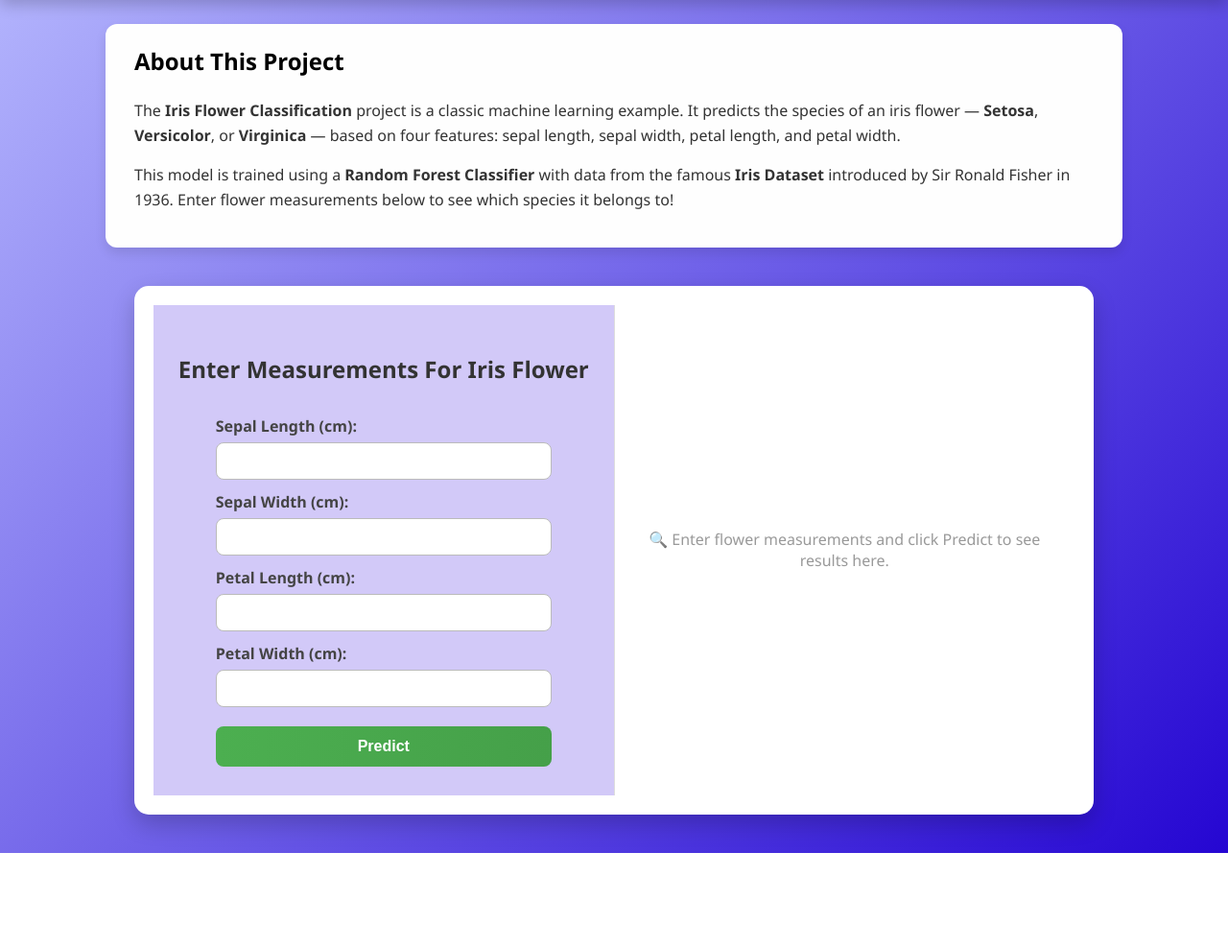
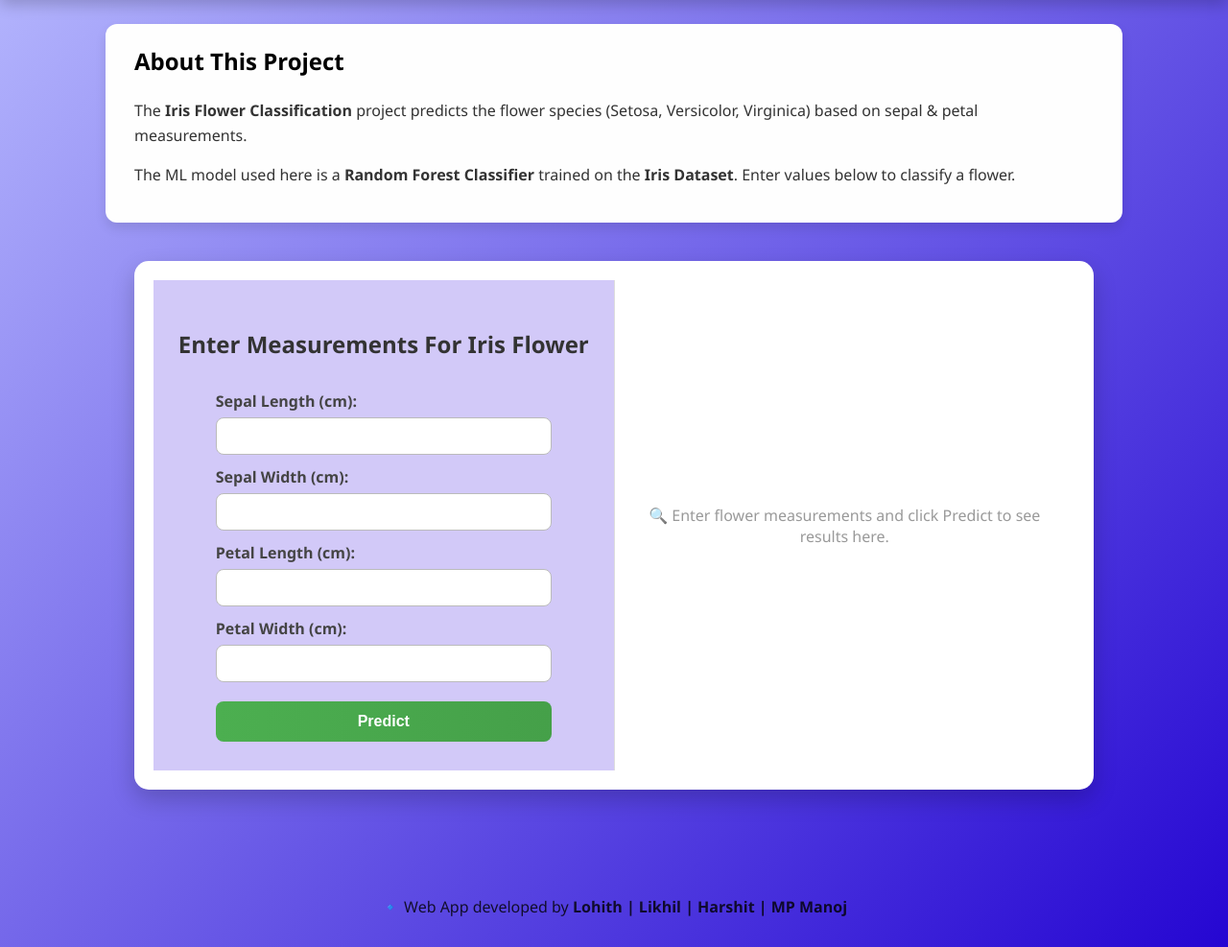
Before and after one commit to lohithRP/iris-flower-classification, a Flask app: page / in a window 1280 px wide. Shown: the part 84-1071 px from the top of the page at 96% size. Before the commit the page ends 973 px from the top, so only its background shows below. Run offline with Flask 3, Linux system fonts and the light colour scheme; parts of the project's set-up code (start-up, migrations or seed data) failed here and were passed over.

Commit message:
Updated HTML and CSS

```diff
--- a/app.py
+++ b/app.py
@@ -1,23 +1,26 @@
 # ==========================================================
 # Title: Flask Web App for Iris Flower Classification (Enhanced UI)
-# Author: Lohith's Learning Series
 # ==========================================================
 
-from flask import Flask, render_template, request
-import pickle
-import numpy as np
+from flask import Flask, render_template, request   # Web framework + HTML rendering + form input
+import pickle                                      # To load saved ML model
+import numpy as np                                  # For numerical array handling
 
-app = Flask(__name__)
+app = Flask(__name__)  # Initialize the Flask application
 
 # ----------------------------------------------------------
-# 1. Load the Pre-trained Model
+# 1. Load the Pre-trained Machine Learning Model (.pkl file)
 # ----------------------------------------------------------
+# The model was already trained earlier and saved as 'iris_model.pkl'.
+# During runtime, we simply load it instead of training again.
 with open("iris_model.pkl", "rb") as f:
     model = pickle.load(f)
 
 # ----------------------------------------------------------
-# 2. Define Info for Each Iris Species
+# 2. Static Information for Each Iris Species (Image + Description)
 # ----------------------------------------------------------
+# When prediction gives Setosa / Versicolor / Virginica, we display
+# the corresponding image and description on the webpage.
 iris_info = {
     "Setosa": {
         "image": "images/setosa.jpg",
@@ -25,38 +28,45 @@ iris_info = {
     },
     "Versicolor": {
         "image": "images/versicolor.jpg",
-        "desc": "Iris Versicolor has rich violet-blue petals and usually grows in wetlands. It's also called the Blue Flag Iris."
+        "desc": "Iris Versicolor has violet-blue petals and grows in wetlands. Also called the Blue Flag Iris."
     },
     "Virginica": {
         "image": "images/virginica.jpg",
-        "desc": "Iris Virginica, known as the Southern Blue Flag, is larger and darker with elegant purple-blue petals."
+        "desc": "Iris Virginica (Southern Blue Flag) is bigger and darker with bold purple-blue petals."
     }
 }
 
 # ----------------------------------------------------------
-# 3. Routes
+# 3. Routes (Pages of the Web App)
 # ----------------------------------------------------------
-@app.route("/")
+
+@app.route("/")   # Home page
 def home():
-    return render_template("index.html")
+    return render_template("index.html")  # Just load the main HTML page initially
 
-@app.route("/predict", methods=["POST"])
+
+@app.route("/predict", methods=["POST"])  # Page triggered when user clicks "Predict"
 def predict():
     try:
-        # Get input from form
+        # ---- Extract input values from the form (converted to float) ----
         sepal_length = float(request.form["sepal_length"])
-        sepal_width = float(request.form["sepal_width"])
+        sepal_width  = float(request.form["sepal_width"])
         petal_length = float(request.form["petal_length"])
-        petal_width = float(request.form["petal_width"])
+        petal_width  = float(request.form["petal_width"])
 
-        # Model prediction
+        # ---- Convert input to 2D array because model expects (n_samples, n_features) ----
         features = np.array([[sepal_length, sepal_width, petal_length, petal_width]])
-        prediction = model.predict(features)[0]
+
+        # ---- Perform prediction using ML model ----
+        prediction = model.predict(features)[0]     # Output will be 0 / 1 / 2
+
+        # ---- Convert numeric label to actual species name ----
         species = ["Setosa", "Versicolor", "Virginica"][prediction]
 
-        # Get info for that species
+        # ---- Get the image + description for the predicted species ----
         info = iris_info[species]
 
+        # ---- Send result back to webpage (UI) ----
         return render_template(
             "index.html",
             prediction_text=f"The predicted Iris species is: {species}",
@@ -67,8 +77,14 @@ def predict():
             petal_length=petal_length,
             petal_width=petal_width
         )
+
     except Exception as e:
+        # If anything fails (missing input, invalid value, etc.)
         return render_template("index.html", prediction_text=f"Error: {str(e)}")
 
+
+# ----------------------------------------------------------
+# Run the Flask app (debug=True = show error logs live)
+# ----------------------------------------------------------
 if __name__ == "__main__":
     app.run(debug=True)
--- a/model_training.py
+++ b/model_training.py
@@ -1,6 +1,5 @@
 # ==========================================================
 # Title: Train and Save Iris Flower Classification Model
-# Author: Lohith's Learning Series
 # ==========================================================
 
 import pandas as pd
--- a/static/style.css
+++ b/static/style.css
@@ -256,3 +256,13 @@ button:hover {
         font-size: 20px;
     }
 }
+footer {
+    text-align: center;
+    margin-top: 40px;
+    padding: 15px;
+    font-size: 16px;
+    opacity: 0.8;
+}
+footer:hover {
+    opacity: 1;
+}
--- a/templates/index.html
+++ b/templates/index.html
@@ -4,37 +4,41 @@
     <meta charset="UTF-8">
     <meta name="viewport" content="width=device-width, initial-scale=1.0">
     <title>Iris Flower Classification Project</title>
+
+    <!-- Linking external CSS file from /static folder -->
     <link rel="stylesheet" href="{{ url_for('static', filename='style.css') }}">
 </head>
 <body>
 
-    <!-- 🌺 Header -->
+    <!-- ========== HEADER SECTION ========== -->
     <header>
         <h1>🌸 Iris Flower Classification Project</h1>
         <p></p>
     </header>
 
-    <!-- 🧠 Info Section -->
+    <!-- ========== OVERVIEW / ABOUT PROJECT ========== -->
     <section class="info-box">
         <h2>About This Project</h2>
         <p>
-            The <b>Iris Flower Classification</b> project is a classic machine learning example.
-            It predicts the species of an iris flower — <b>Setosa</b>, <b>Versicolor</b>, or <b>Virginica</b> —
-            based on four features: sepal length, sepal width, petal length, and petal width.
+            The <b>Iris Flower Classification</b> project predicts the flower species
+            (Setosa, Versicolor, Virginica) based on sepal & petal measurements.
         </p>
         <p>
-            This model is trained using a <b>Random Forest Classifier</b> with data from the famous
-            <b>Iris Dataset</b> introduced by Sir Ronald Fisher in 1936.
-            Enter flower measurements below to see which species it belongs to!
+            The ML model used here is a <b>Random Forest Classifier</b> trained on
+            the <b>Iris Dataset</b>. Enter values below to classify a flower.
         </p>
     </section>
 
-    <!-- ⚙️ Main App Area -->
+    <!-- ========== MAIN CONTENT AREA ========== -->
     <div class="main-container">
-        <!-- Left side: Input form -->
+
+        <!-- ===== LEFT PANEL → USER INPUT FORM ===== -->
         <div class="left-panel">
             <h2>Enter Measurements For Iris Flower</h2>
+
+            <!-- Form sends data to Flask /predict route using POST -->
             <form action="/predict" method="POST">
+
                 <label>Sepal Length (cm):</label>
                 <input type="number" step="any" name="sepal_length" value="{{ sepal_length or '' }}" required>
 
@@ -51,33 +55,44 @@
             </form>
         </div>
 
-        <!-- Right side: Result -->
+        <!-- ===== RIGHT PANEL → DISPLAY PREDICTION RESULT ===== -->
         <div class="right-panel">
+
             {% if prediction_text %}
+            <!-- When prediction exists, show results -->
             <div class="result-card">
                 <h2>{{ prediction_text }}</h2>
+
+                <!-- Display flower image only if available -->
                 {% if image_path %}
                 <img src="{{ url_for('static', filename=image_path) }}" alt="Predicted Iris">
                 {% endif %}
+
                 <p class="desc">{{ desc }}</p>
 
+                <!-- Extra explanation to show how prediction works -->
                 <div class="extra-info">
                     <h3>🌿 How It Works</h3>
                     <p>
-                        The model analyzes flower measurements and predicts the species
-                        by comparing them to patterns learned from the training data.
-                        Each decision tree in the Random Forest contributes a “vote”
-                        toward the final species classification.
+                        The model compares measurements to patterns learned during training.
+                        Each tree in the Random Forest votes for a species,
+                        and the majority vote becomes the final prediction.
                     </p>
                 </div>
             </div>
+
             {% else %}
+            <!-- Default box shown before user submits input -->
             <div class="placeholder">
                 <p>🔍 Enter flower measurements and click Predict to see results here.</p>
             </div>
             {% endif %}
+
         </div>
     </div>
+    <footer>
+      <p>🔹 Web App developed by <b>Lohith | Likhil | Harshit | MP Manoj</b></p>
+    </footer>
 
 </body>
 </html>
```
